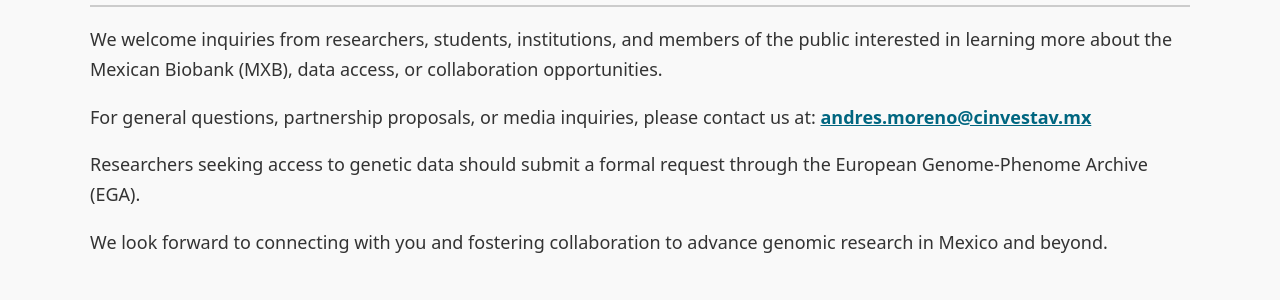
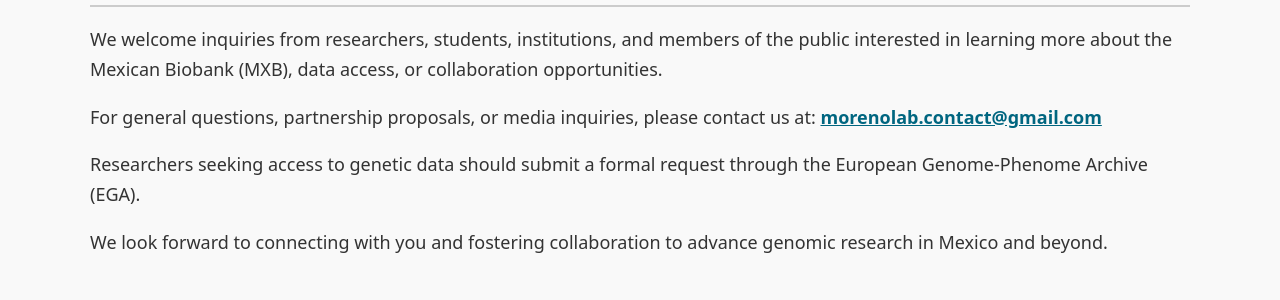
Before and after one commit to morenolab/MexicanBiobank_webpage, a Jekyll site: the page built from pages/contact.md, in a window 1280 px wide. Shown: the part 279-579 px from the top of the page. Built offline with Jekyll 4.4.1, drawn with Linux system fonts in a browser that asks for light colours.

Commit message:
Update contact.md

```diff
--- a/pages/contact.md
+++ b/pages/contact.md
@@ -9,7 +9,7 @@
 	<h2>Contact</h2>
 	<p>We welcome inquiries from researchers, students, institutions, and members of the public interested in learning more about the Mexican Biobank (MXB), data access, or collaboration opportunities.</p>
 
-	<p>For general questions, partnership proposals, or media inquiries, please contact us at: <strong><a href="mailto:andres.moreno@cinvestav.mx">andres.moreno@cinvestav.mx</a></strong></p>
+	<p>For general questions, partnership proposals, or media inquiries, please contact us at: <strong><a href="mailto:morenolab.contact@gmail.com">morenolab.contact@gmail.com</a></strong></p>
 
 	<p>Researchers seeking access to genetic data should submit a formal request through the European Genome-Phenome Archive (EGA).</p>
 
```
